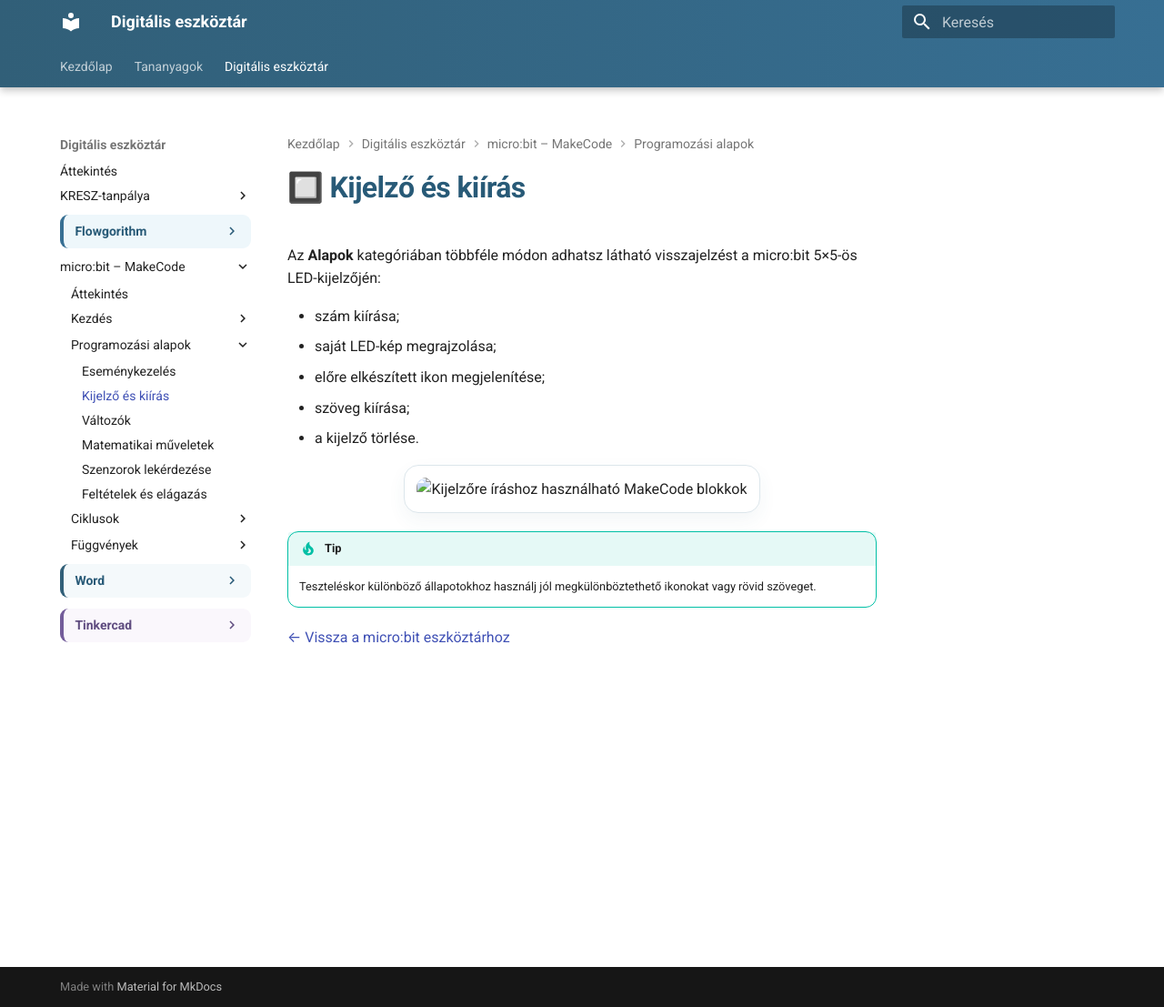
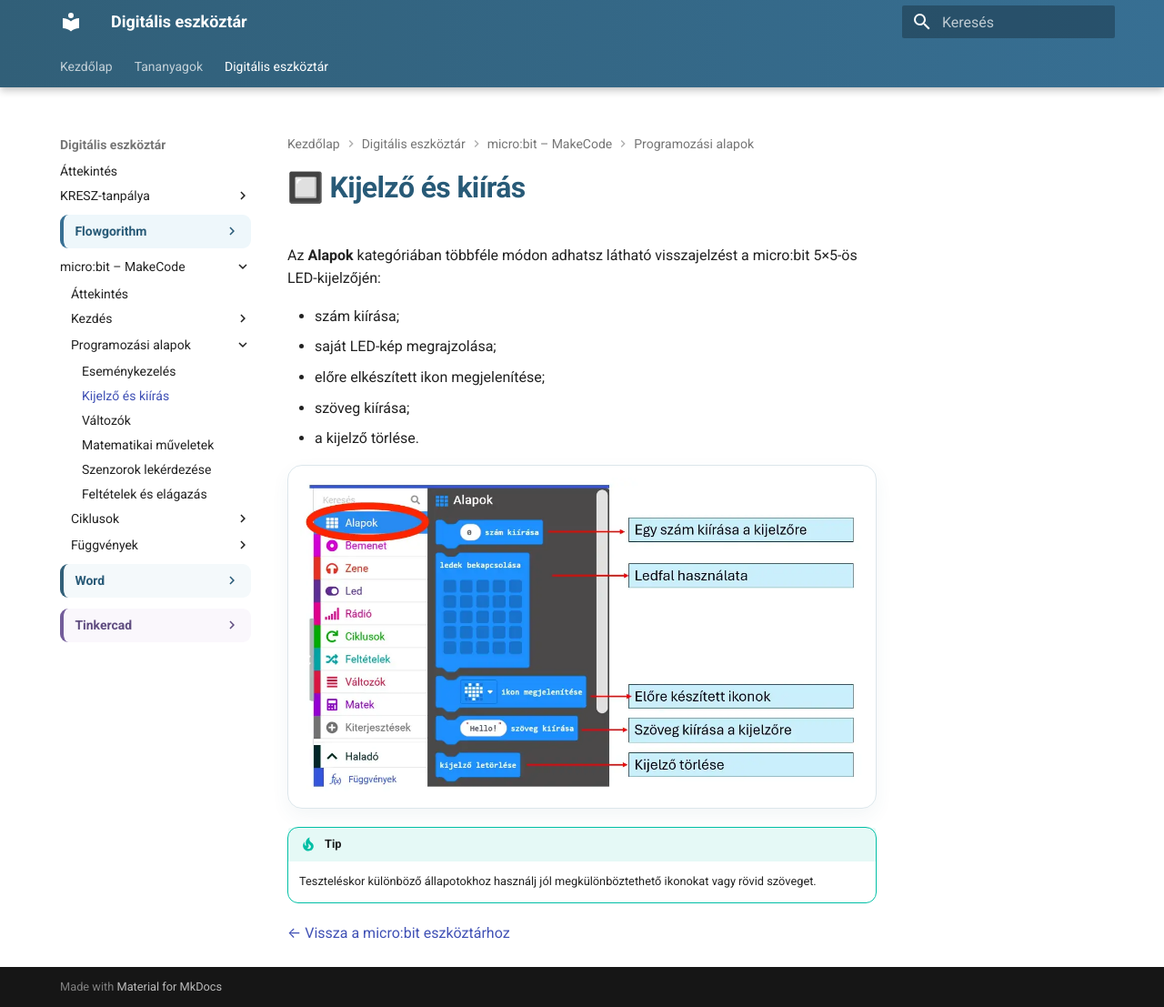
Before and after one commit to bsuszter/digitalis-eszkoztar, an MkDocs documentation site: the page built from docs/eszkoztar/microbit/kijelzo.md, in a window 1280 px wide and 1107 px high. Shown: the whole window at 91% size. Built offline with MkDocs 1.6.1 and Material for MkDocs 9.7.7, drawn with Linux system fonts in a browser that asks for light colours.

Commit message:
Fix microbit image path

```diff
--- a/docs/eszkoztar/microbit/kijelzo.md
+++ b/docs/eszkoztar/microbit/kijelzo.md
@@ -8,7 +8,7 @@ Az **Alapok** kategóriában többféle módon adhatsz látható visszajelzést
 - szöveg kiírása;
 - a kijelző törlése.
 
-<figure class="tool-figure tool-figure--wide"><img src="../../images/microbit/04-kijelzo.webp" alt="Kijelzőre íráshoz használható MakeCode blokkok"></figure>
+<figure class="tool-figure tool-figure--wide"><img src="../../../images/microbit/04-kijelzo.webp" alt="Kijelzőre íráshoz használható MakeCode blokkok"></figure>
 
 !!! tip
     Teszteléskor különböző állapotokhoz használj jól megkülönböztethető ikonokat vagy rövid szöveget.
```
